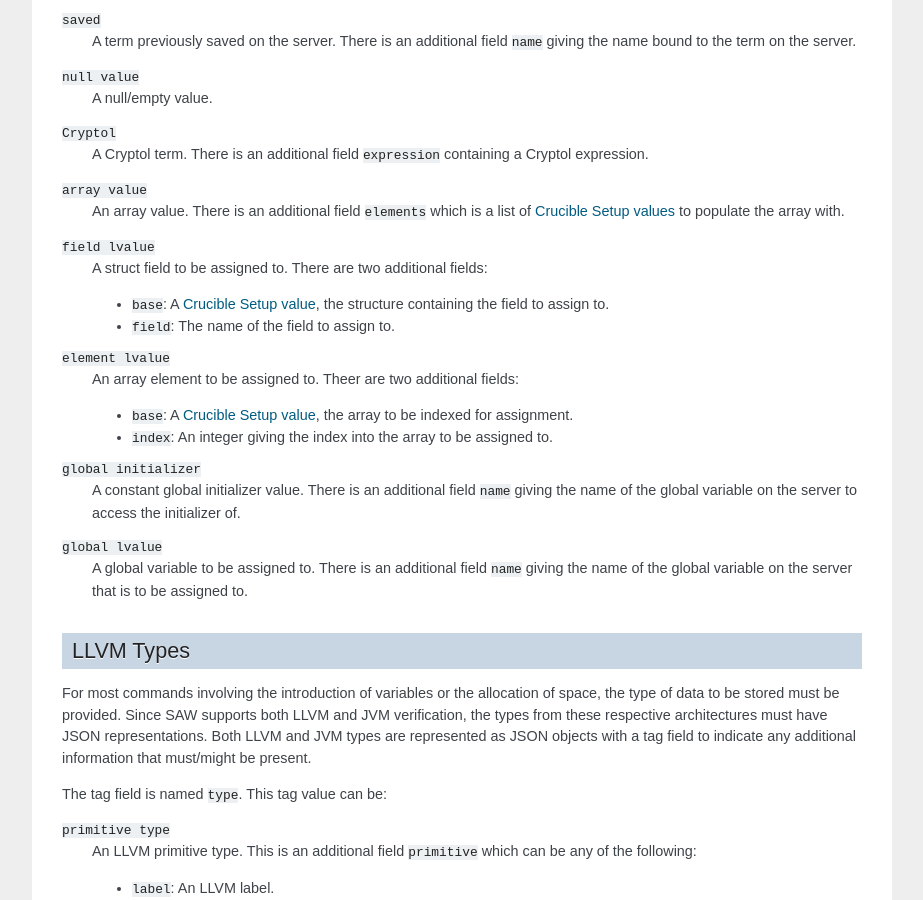
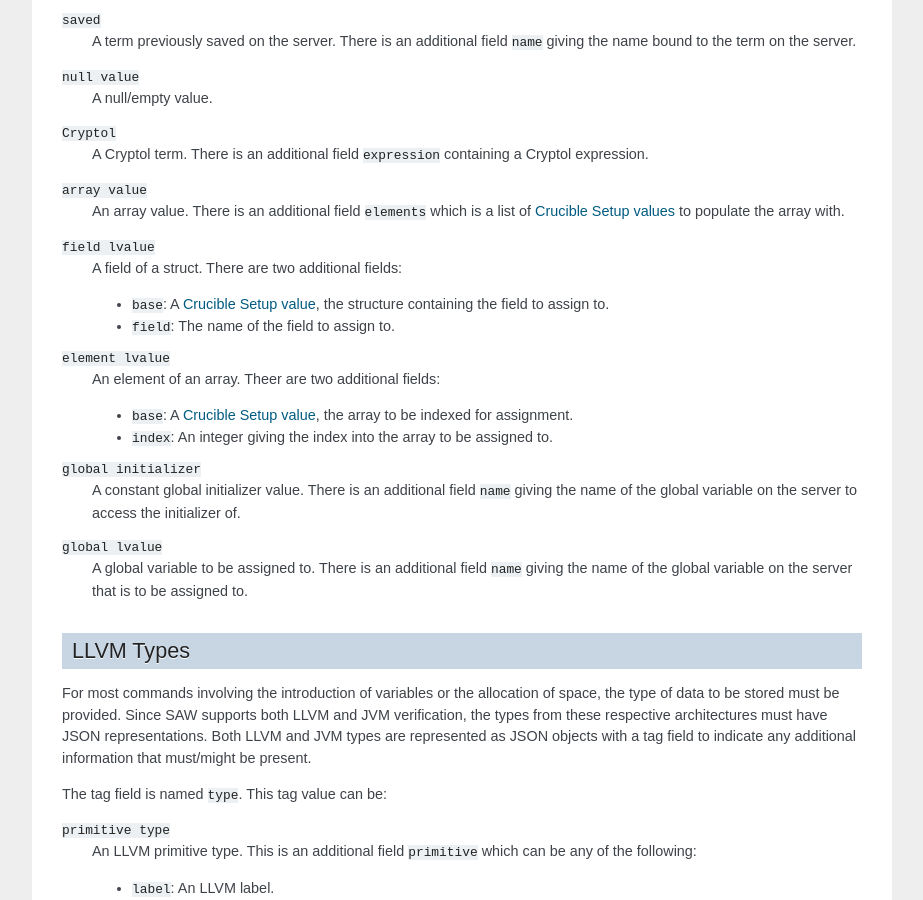
Before and after one commit to GaloisInc/argo, a Sphinx documentation site: the page built from docs/SAW.rst, in a window 1280 px wide and 900 px high, scrolled down 5056 px. Shown: the whole window, without its empty margins (198-1121 px from the left). Built offline with Sphinx 7.4.7, drawn with Linux system fonts in a browser that asks for light colours; some of the changed text lies outside the part shown.

Commit message:
Corrected poor descriptions of struct fields/array elements, added detail about Java classname encoding

```diff
--- a/docs/SAW.rst
+++ b/docs/SAW.rst
@@ -307,13 +307,13 @@ that determines the other fields. This tag value can be:
   to populate the array with.
 
 ``field lvalue``
-  A struct field to be assigned to. There are two additional fields:
+  A field of a struct. There are two additional fields:
 
   - ``base``: A :ref:`Crucible Setup value<setup-values>`, the structure containing the field to assign to.
   - ``field``: The name of the field to assign to.
 
 ``element lvalue``
-  An array element to be assigned to. Theer are two additional fields:
+  An element of an array. Theer are two additional fields:
 
   - ``base``: A :ref:`Crucible Setup value<setup-values>`, the array to be indexed for assignment.
   - ``index``: An integer giving the index into the array to be assigned to.
```
Also changed, not shown: other parts of docs/SAW.rst (+1 -0 lines).
